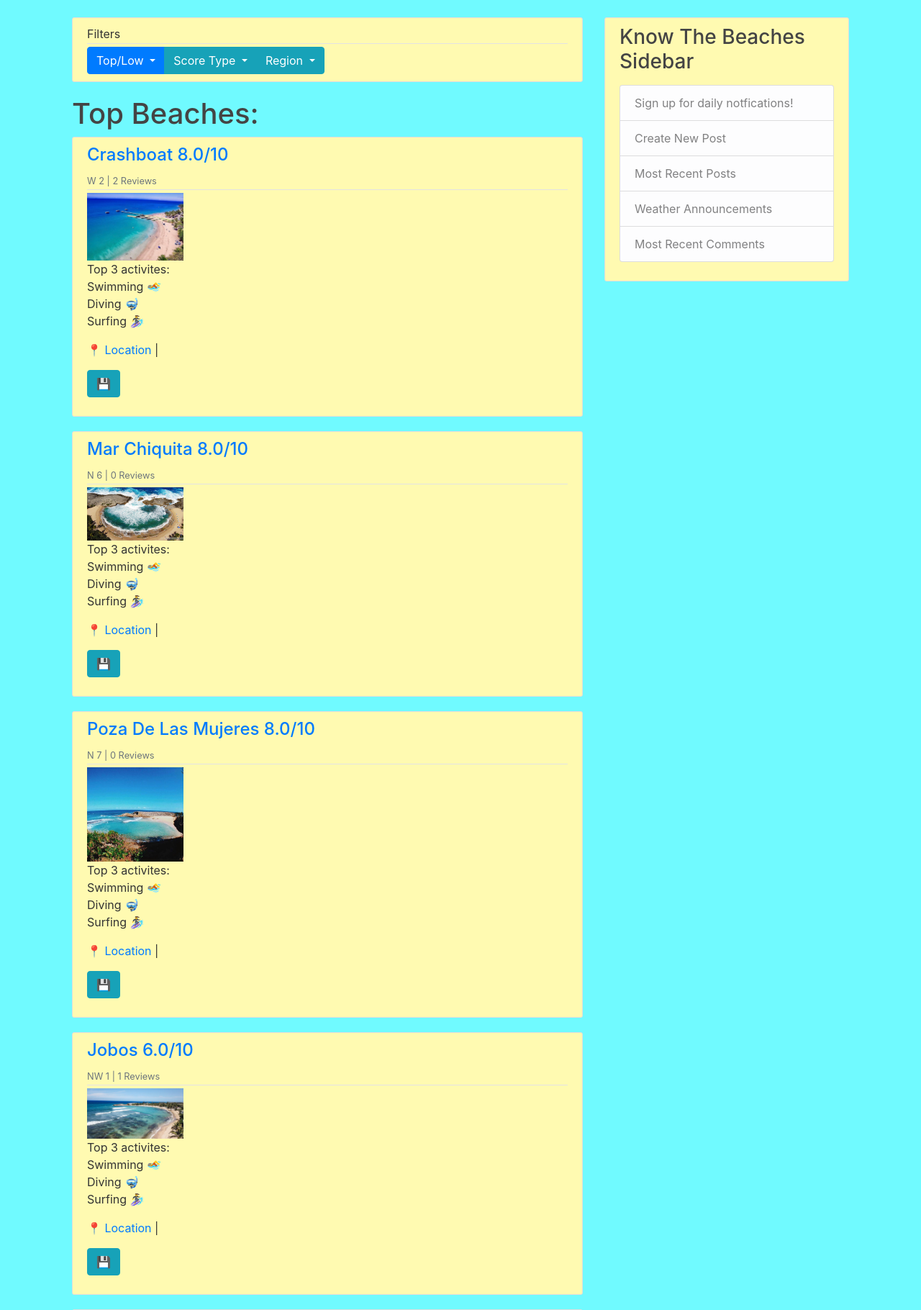
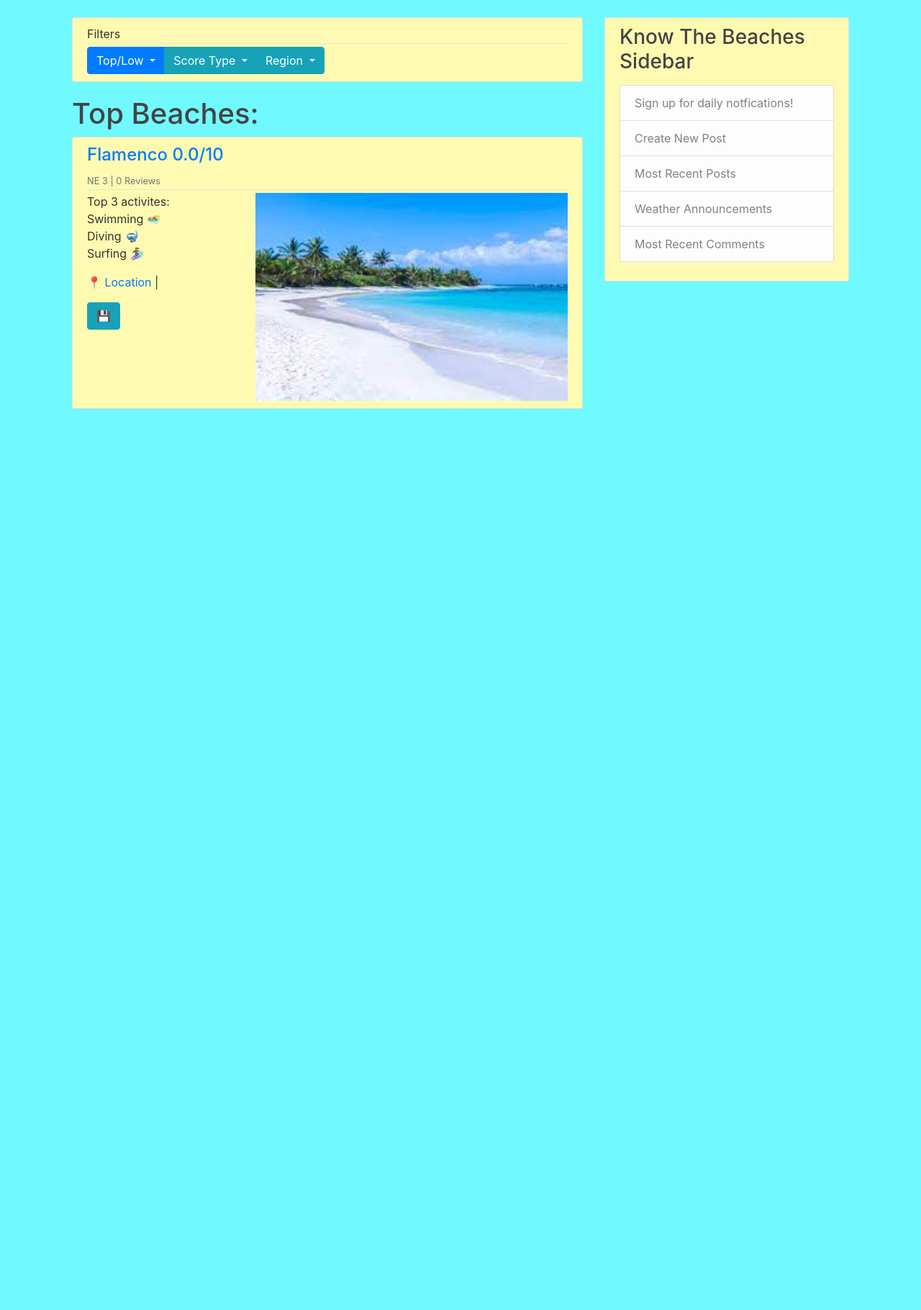
Before and after one commit to uprm-inso-4101-2021-2022-s1/semester-project-team-13, a Django app: page / in a window 1280 px wide. Shown: the part 56-1876 px from the top of the page at 72% size. After the commit the page ends 624 px from the top, so only its background shows below. Run offline with Django 3.2, Linux system fonts and the light colour scheme; data comes from the database, SQL or seed files in the repository; some libraries are stand-ins or nearby versions.

Commit message:
Align Top activities

```diff
--- a/templates/home/home.html
+++ b/templates/home/home.html
@@ -136,14 +136,13 @@
              <!-- beach id doesnt display, # of comments  doesnt display -->
           </div>
           <div>
-            <img src="{{beach.img.url}}" alt="image not found" width="20%">
+            <img src="{{beach.img.url}}" alt="image not found" width="65%" align="right"> Top 3 activites: <br> Swimming 🏊 <br> Diving 🤿 <br> Surfing 🏄‍♀️ <span> </p>
+            <p class="article-content"><a href="/#">📍 Location </a> | <form action="add/{{beach.name}}"><button class="btn btn-info" type="btn">💾</button></form></p>
+          <!-- location link can be a variable -->
+          <!-- save icon (bucket list) can be a button to add that beach to a list that belongs to the user's bucket list -->
           </div>
           <div>
-            <p class="article-content">Top 3 activites: <br> Swimming 🏊 <br> Diving 🤿 <br> Surfing 🏄‍♀️ </p>
-            <!-- show top 3 activities -->
-            <p class="article-content"><a href="/#">📍 Location </a> | <form action="add/{{beach.name}}"><button class="btn btn-info" type="btn">💾</button></form></p>
-            <!-- location link can be a variable -->
-            <!-- save icon (bucket list) can be a button to add that beach to a list that belongs to the user's bucket list -->
+            <p class="article-content">
           </div>
         </div>
       </article>
```
